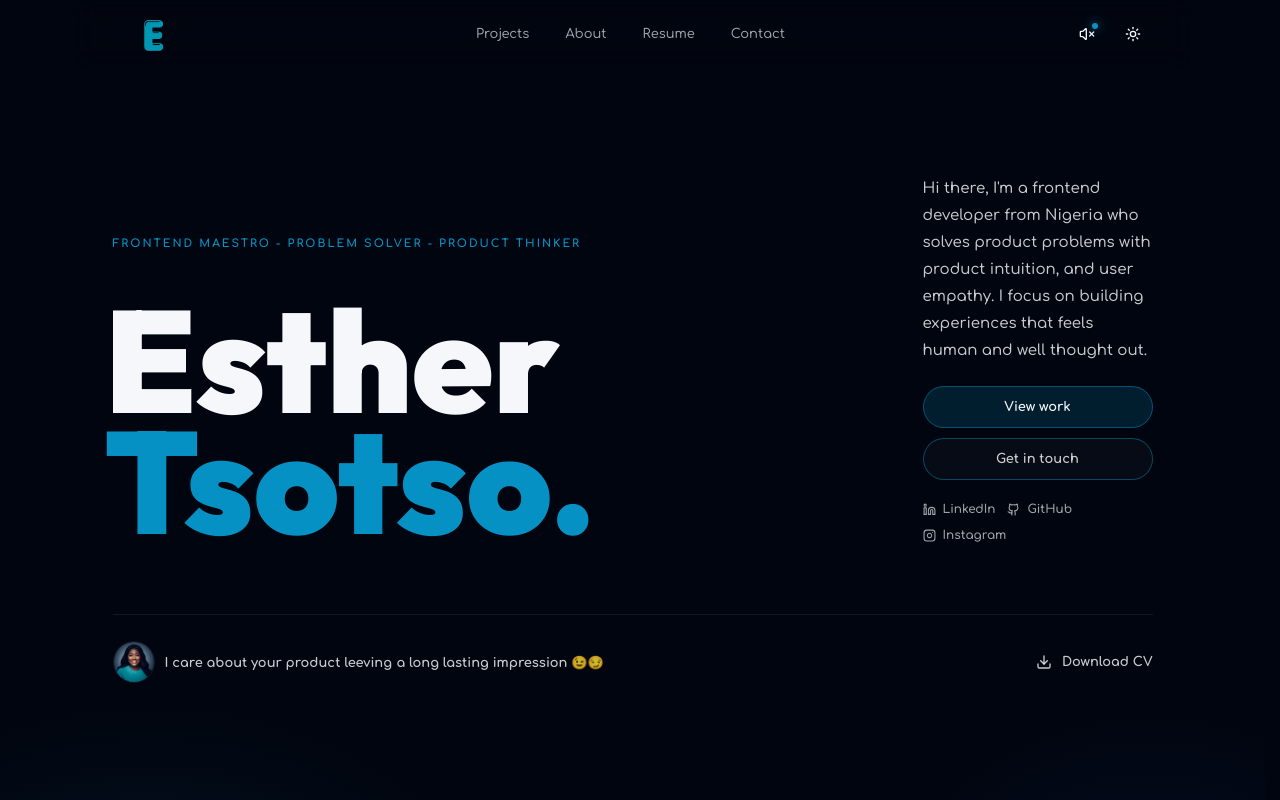
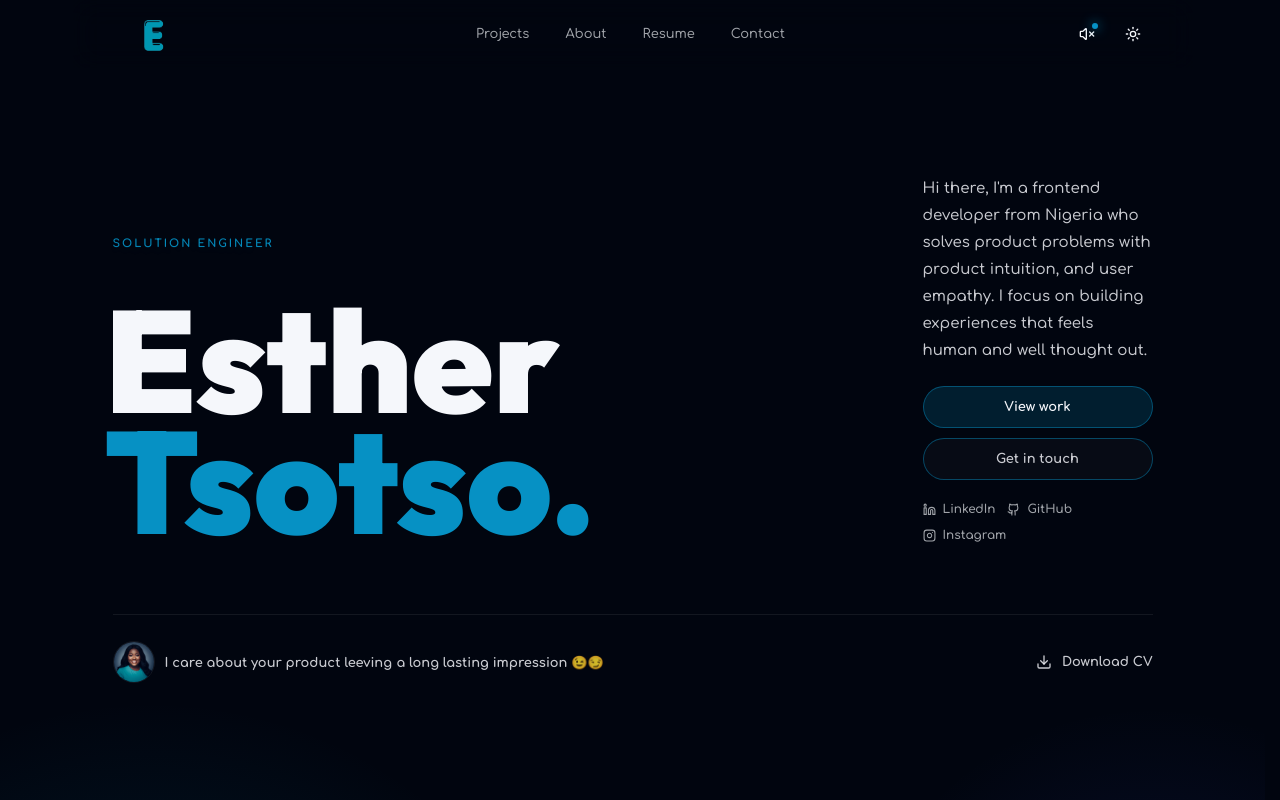
Before and after one commit to estheticallybawo/personal-portfolio, a React (Vite) app: page / in a window 1280 px wide. Shown: the top 800 px of the page. Built offline with nearby package versions, Linux system fonts and the light colour scheme.

Commit message:
Final Commit

```diff
--- a/src/App.tsx
+++ b/src/App.tsx
@@ -40,6 +40,15 @@ const clickSoundPath = "/assets/mixkit-coins-handling-1939.wav";
 const themeSoundPath = "/assets/mixkit-sand-swish-1494.wav";
 const projectRevealSoundPath = "/assets/mixkit-page-forward-single-chime-1107.wav";
 const certificateChimePath = "/assets/mixkit-page-back-chime-1108.wav";
+const heroRoles = [
+  "Frontend Maestro",
+  "Problem Solver",
+  "Product Thinker",
+  "Solution Engineer",
+  "AI Product Builder",
+  "Mobile MVP Builder",
+  "Open Source Contributor",
+];
 
 type SoundKind = "nav" | "theme" | "project" | "projectReveal" | "certificate" | "copy" | "contact" | "button";
 type ThemeRipple = { x: number; y: number; color: string; id: number } | null;
@@ -539,9 +548,7 @@ function Hero({ onSoundCue }: { onSoundCue: (kind: SoundKind) => void }) {
     <section className="hero section-anchor" id="home">
       <div className="hero-grid">
         <div className="hero-main">
-          <p className="eyebrow" data-reveal>
-            Frontend Maestro - Problem solver - Product thinker
-          </p>
+          <RotatingEyebrow />
           <h1 data-reveal>
             <span>Esther</span>
             <span className="accent-line">Tsotso.</span>
@@ -586,6 +593,28 @@ function Hero({ onSoundCue }: { onSoundCue: (kind: SoundKind) => void }) {
         </a>
       </div>
     </section>
+  );
+}
+
+function RotatingEyebrow() {
+  const [activeRole, setActiveRole] = useState(0);
+
+  useEffect(() => {
+    const intervalId = window.setInterval(() => {
+      setActiveRole((current) => (current + 1) % heroRoles.length);
+    }, 2200);
+
+    return () => window.clearInterval(intervalId);
+  }, []);
+
+  return (
+    <p className="eyebrow rotating-eyebrow" data-reveal aria-label={heroRoles.join(", ")}>
+      {heroRoles.map((role, index) => (
+        <span className={index === activeRole ? "is-active" : ""} aria-hidden={index !== activeRole} key={role}>
+          {role}
+        </span>
+      ))}
+    </p>
   );
 }
 
--- a/src/styles.css
+++ b/src/styles.css
@@ -414,6 +414,30 @@ img {
   overflow-wrap: anywhere;
 }
 
+.rotating-eyebrow {
+  display: inline-grid;
+  grid-template-areas: "role";
+  min-height: 1.7em;
+}
+
+.rotating-eyebrow span {
+  grid-area: role;
+  opacity: 0;
+  transform: translateY(0.55em);
+  filter: blur(3px);
+  white-space: nowrap;
+  transition:
+    opacity 520ms ease,
+    transform 520ms cubic-bezier(0.22, 1, 0.36, 1),
+    filter 520ms ease;
+}
+
+.rotating-eyebrow span.is-active {
+  opacity: 1;
+  transform: translateY(0);
+  filter: blur(0);
+}
+
 .hero h1 {
   margin: 46px 0 0 -8px;
   color: var(--text);
```
